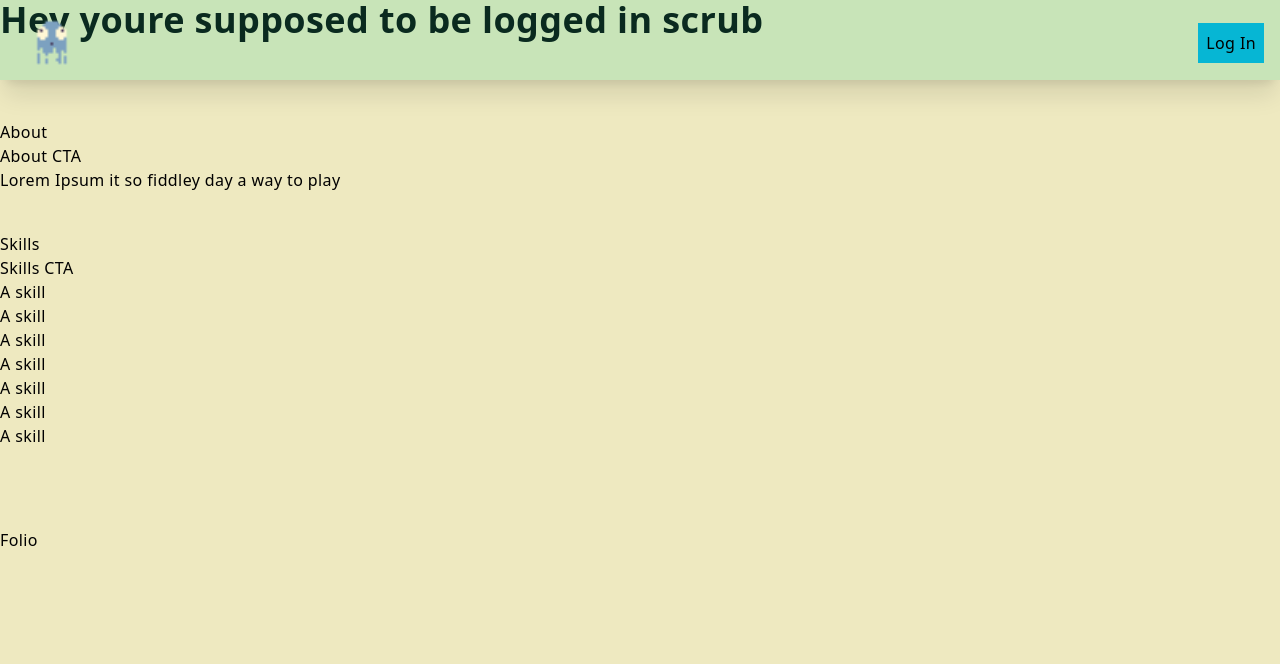
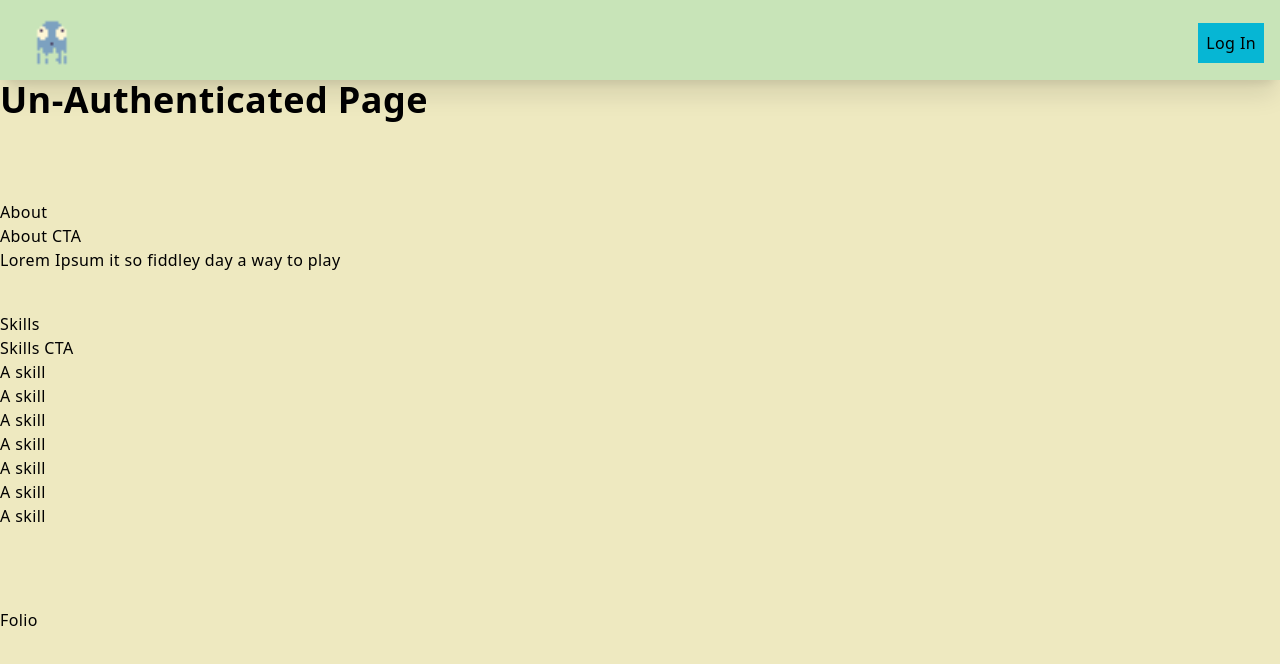
Before and after one commit to cocoabunny/ofthesaints, a Next.js app: page / in a window 1280 px wide. Shown: the top 664 px of the page. Built offline with nearby package versions, Linux system fonts and the light colour scheme; no server answers.

Commit message:
tabbing bugs

```diff
--- a/components/ConditionalTest.jsx
+++ b/components/ConditionalTest.jsx
@@ -5,9 +5,9 @@ const conditionalTest = () => {
   const { data: session } = useSession();
 
   if (session === "Authenticated") {
-    return <h1>Hey were working Kablam!</h1>;
+    return <h1>Authenticated Page</h1>;
   }
-  return <h1> Hey youre supposed to be logged in scrub</h1>;
+  return <h1>Un-Authenticated Page</h1>;
 };
 
 export default conditionalTest;
--- a/pages/index.js
+++ b/pages/index.js
@@ -13,11 +13,11 @@ const Page = () => {
         <meta name="description" content="Canaan de los Santos' Portfolio" />
         <link rel="icon" href="/coco_test.ico" />
       </Head>
-
       <Navbar />
-
-      {/* <ConditionalTest /> */}
-      <ConditionalTest />
+      <div className="pt-20">
+        {/* <ConditionalTest /> */}
+        <ConditionalTest />
+      </div>
       <main>
         {/* -- About Section --  */}
         <section className="pt-20">
```
